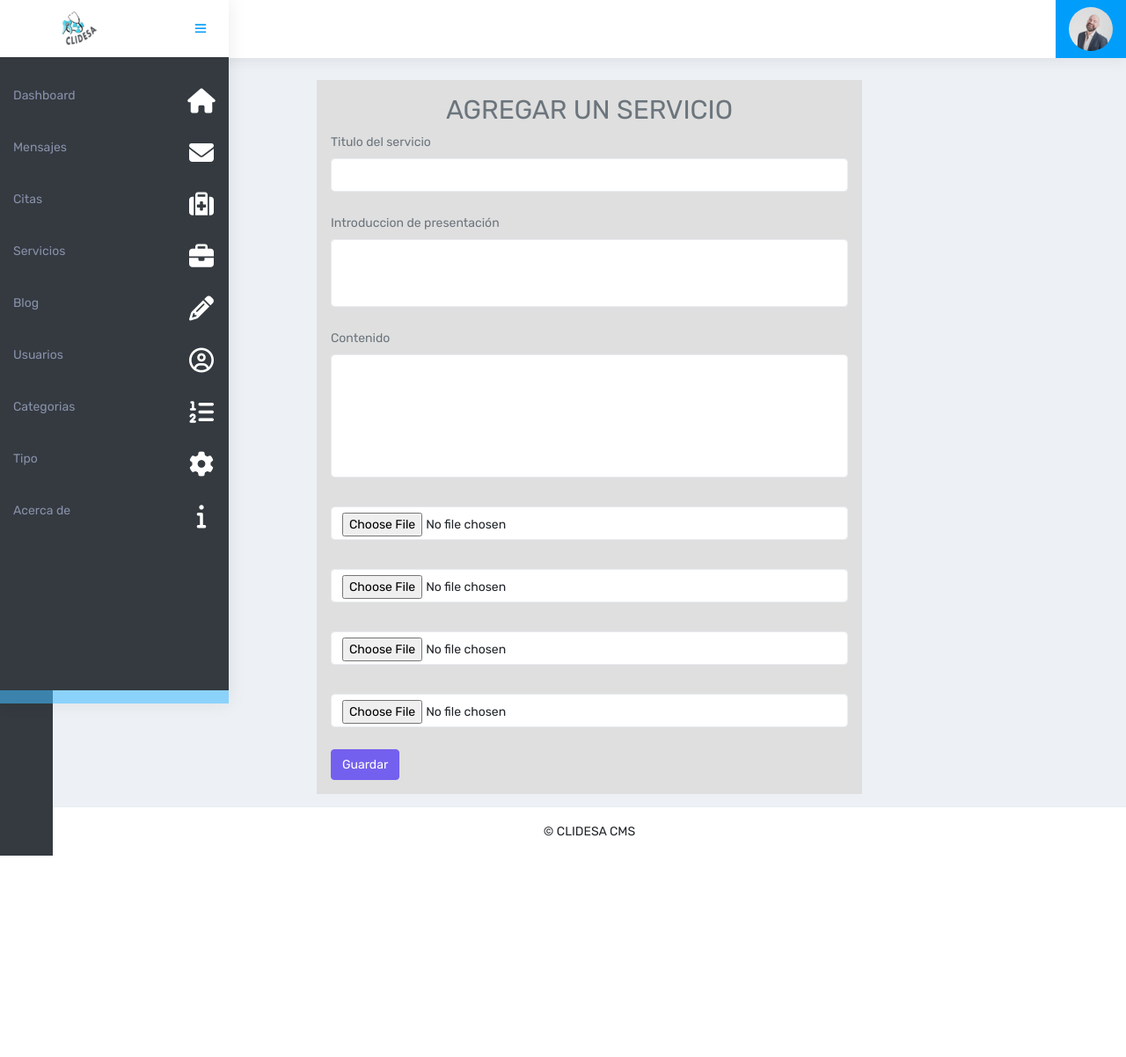
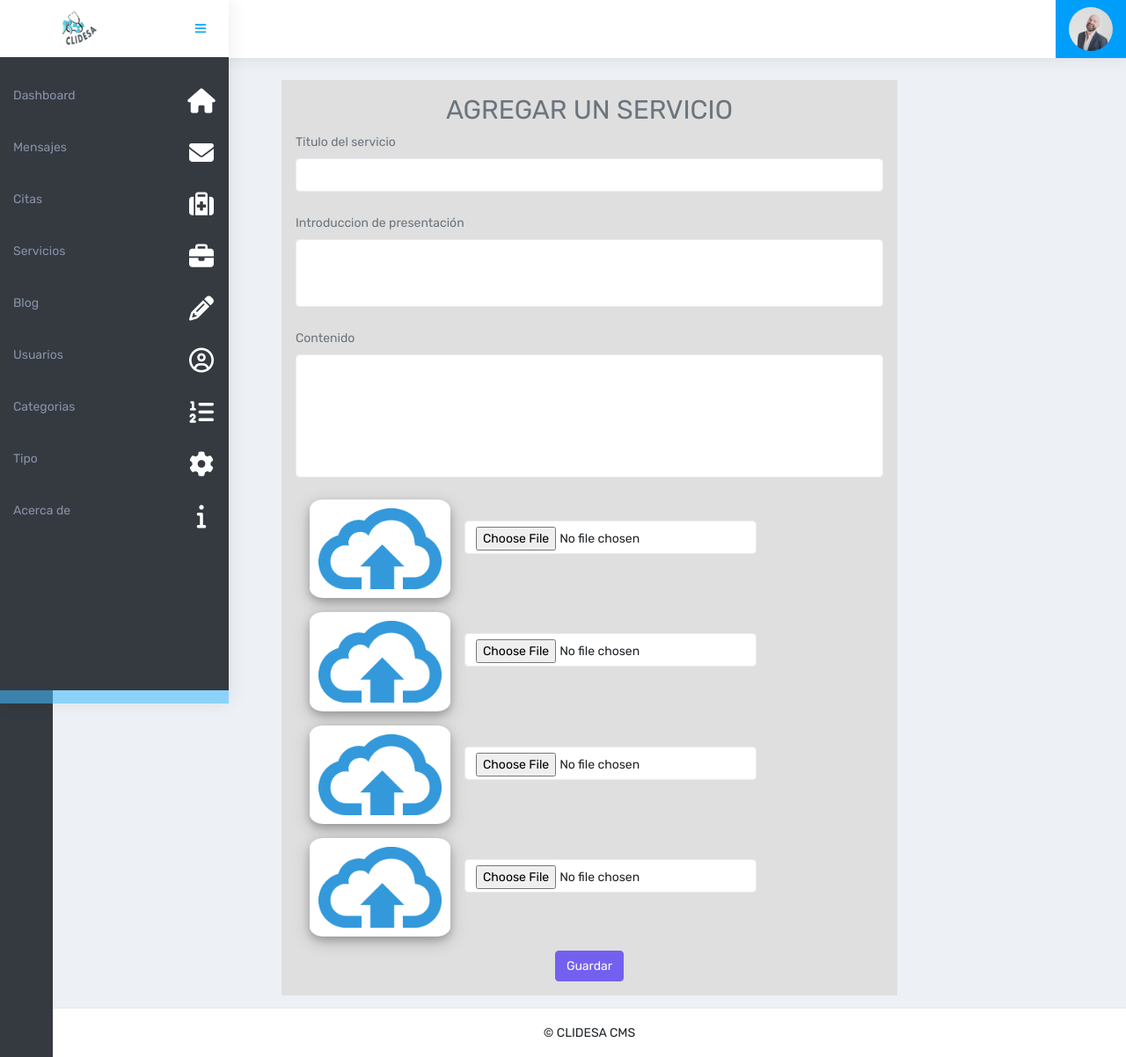
Before and after one commit to sigfrdgom/dental_clinic_cms, a CodeIgniter app: page /dental_clinic_cms/services/create in a window 1280 px wide. Shown: the whole page at 88% size. Before the commit the page ends 973 px from the top, so only its background shows below. Run offline with CodeIgniter, Linux system fonts and the light colour scheme; some libraries are stand-ins or nearby versions.

Commit message:
Load a simple preview of the imagen in the moment that user upload a image

```diff
--- a/application/views/services/create.php
+++ b/application/views/services/create.php
@@ -2,12 +2,15 @@
 
     <div class="row">
 
-    <div class="col-8 mx-auto mt-4">
-    <form action="guardarDatos" method="post" enctype="multipart/form-data" class="p-3" style="background: #dfdfdf">
+        <div class="col-12 col-sm-11 col-md-9 col-xl-8 mx-auto mt-4">
+            <form action="guardarDatos" method="post" enctype="multipart/form-data" class="p-3"
+                style="background: #dfdfdf" class="form-shadow">
                 <h2 class="text-center"> AGREGAR UN SERVICIO</h2>
+
                 <div class="form-group mt-2">
                     <label for="titulo">Titulo del servicio</label>
-          <input type="text" class="form-control" name="titulo" id="" aria-describedby="helpId" placeholder="" required>
+                    <input type="text" class="form-control" name="titulo" id="" aria-describedby="helpId" placeholder=""
+                        required>
                 </div>
                 <div class="form-group">
                     <label for="introduccion">Introduccion de presentación</label>
@@ -17,25 +20,62 @@
                     <label for="contenido">Contenido</label>
                     <textarea class="form-control" name="contenido" id="" rows="6" required></textarea>
                 </div>
+                <div class="row m-3">
+                    <div>
+                        <img src="./../assets/images/default/upload-img.png" class="img-upload" alt="upload image" width="160">
+                    </div>
+                    <div class="m-3">
                         <div class="form-group">
                             <label for="recurso1"></label>
-          <input type="file" class="form-control" name="recurso1" id="" aria-describedby="helpId" placeholder="">
+                            <input type="file" class="form-control file-upload" name="recurso1" id="" aria-describedby="helpId"
+                                placeholder="">
                         </div>
+                    </div>
+                </div>
+                <div class="row m-3 ">
+                  <div>
+                        <img src="./../assets/images/default/upload-img.png" class="img-upload" alt="upload image" width="160" srcset="">
+                    </div>
+                    <div class="m-3">
                         <div class="form-group">
                             <label for="recurso2"></label>
-          <input type="file" class="form-control" name="recurso2" id="" aria-describedby="helpId" placeholder="">
+                            <input type="file" class="form-control file-upload" name="recurso2" id="" aria-describedby="helpId"
+                                placeholder="">
                         </div>
+                  </div>
+                </div>
+                <div class="row m-3">
+                    <div>
+                        <img src="./../assets/images/default/upload-img.png" class="img-upload" alt="upload image" width="160" srcset="">
+                    </div>
+                    <div class="m-3">
                         <div class="form-group">
                             <label for="recurso3"></label>
-          <input type="file" class="form-control" name="recurso3" id="" aria-describedby="helpId" placeholder="">
+                            <input type="file" class="form-control file-upload" name="recurso3" id="" aria-describedby="helpId"
+                                placeholder="">
                         </div>
+                    </div>
+                </div>
+                <div class="row m-3">
+                    <div>
+                        <img src="./../assets/images/default/upload-img.png" class="img-upload" alt="upload image" width="160" srcset="">
+                    </div>
+                    <div class="m-3">
                         <div class="form-group">
                             <label for="recurso4"></label>
-          <input type="file" class="form-control" name="recurso4" id="" aria-describedby="helpId" placeholder="">
+                            <input type="file" class="form-control file-upload"  name="recurso4" id="" aria-describedby="helpId"
+                                placeholder="">
                         </div>
-        <button type="submit" class="btn btn-primary">Guardar</button>
+                    </div>
+                </div>
+                <div class="row">
+                  <button type="submit" id="btn-save" class="btn btn-primary mx-auto">Guardar</button>
+                </div>
             </form>
             </form>
         </div>
     </div>
 </div>
+
+<!-- Use javascript to show a preview of images -->
+<script src="<?= base_url('assets/js/upload-img.js')?>"></script>
--- a/assets/css/clidesa.css
+++ b/assets/css/clidesa.css
@@ -2,3 +2,14 @@
     background-color: #00aeef;
     background: #00aeef;
 }
+
+.img-upload{
+    background: #fff;
+    padding: 10px;
+    box-shadow: 0 4px 8px 0 rgba(0, 0, 0, 0.2), 0 6px 20px 0 rgba(0, 0, 0, 0.19);
+    border-radius: 10%;
+}
+
+.form-shadow{
+    box-shadow: 0 4px 8px 0 rgba(0, 0, 0, 0.2), 0 6px 20px 0 rgba(0, 0, 0, 0.19) !important;
+}
--- /dev/null
+++ b/assets/js/upload-img.js
@@ -0,0 +1,30 @@
+window.addEventListener('load', listener);
+
+function listener() {
+    var images = document.querySelectorAll('input[type="file"]');
+    for (let i = 0; i < images.length; i++) {
+        images[i].addEventListener('change', showImages);
+    }
+}
+
+function showImages(e) {
+    console.log(e);
+    var name = e.target.name;
+    var imgNumber = name.substr(name.length - 1, name.length);
+
+    var archivo = e.target.files[0];
+    var reader = new FileReader();
+    if (archivo) {
+        reader.onloadend = function () {
+            document.querySelectorAll('.img-upload')[imgNumber - 1].setAttribute("src", reader.result);
+        }
+        reader.onerror=function(e) {
+            document.querySelectorAll('.img-upload')[imgNumber - 1].innerHTML="Error de lectura";
+        }
+        reader.onprogress= function(e){
+            document.querySelectorAll('.img-upload')[imgNumber - 1].setAttribute("src", "./../assets/images/default/preloader.gif");
+        }
+        // important this instruction must be at the end because must be the methods firts
+		reader.readAsDataURL(archivo);
+    }
+}
```
Also changed, not shown: application/views/services/services.php (+6 -6 lines), assets/images/default/preloader.gif (added), assets/images/default/upload-img.png (added). Lines whose indentation alone changed are shown as unchanged.
